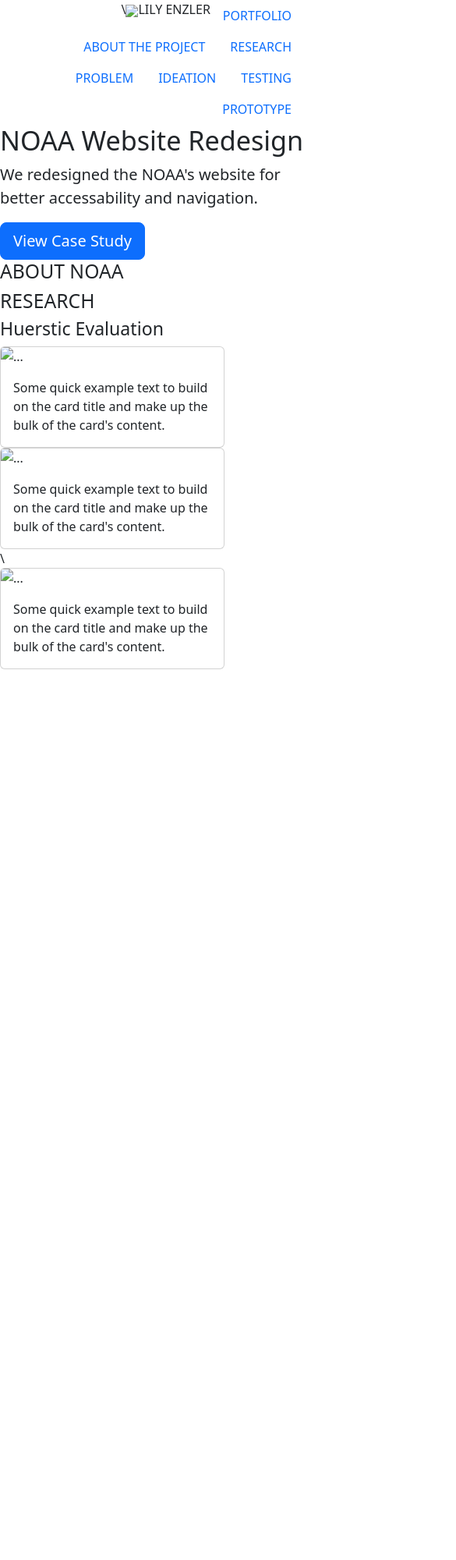
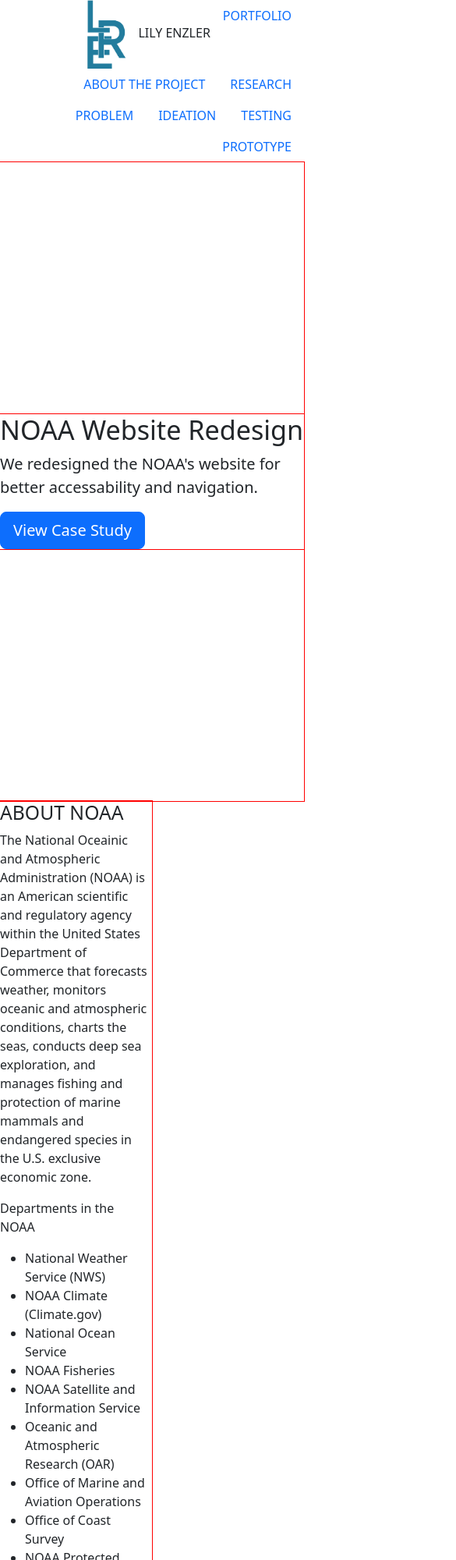
Before and after one commit to LilyEnz/UX_UI_HW_20, a plain HTML site: page index.html in a window 390 px wide. Shown: the top 2000 px of the page at 78% size, 585 px wide, since content can reach past the window. Before the commit the page ends 858 px from the top, so only its background shows below. Drawn offline with nearby package versions, Linux system fonts and the light colour scheme.

Commit message:
update navbar

```diff
--- a/css/style.css
+++ b/css/style.css
@@ -0,0 +1,32 @@
+div{
+    outline: 1px solid red;
+}
+
+.customNav {
+    position: fixed;
+    width: 100%;
+    background-color: transparent !important;
+    background-size: cover;
+    z-index: 10;
+  }
+  .navbar-nav {
+    margin-left: auto;
+    margin-right: 0 !important;
+  }
+  .navbar-brand img {
+    padding-right: 15px;
+    width: 65px;
+  }
+  .nav-item {
+    margin: 0px 15px;
+  }
+
+.jumbotron {
+    background-image: url(.);
+    background-size: cover;
+    background-repeat: no-repeat;
+    height: calc(100vh - 25px);
+    display: flex;
+    align-items: center;
+    justify-content: center;
+  }
--- a/index.html
+++ b/index.html
@@ -11,8 +11,8 @@
 
 </head>
 <body>
-    <nav class="nav justify-content-end">\
-        <a class="navbar-brand" href="#"><img src="images/acoustic-guitar.png">LILY ENZLER</a>
+    <nav class="nav justify-content-end">
+        <a class="navbar-brand" href="#"><img src="images/LRE-logo.png">LILY ENZLER</a>
         <a class="nav-link active" aria-current="page" href="#">PORTFOLIO</a>
         <a class="nav-link" href="#">ABOUT THE PROJECT</a>
         <a class="nav-link" href="#">RESEARCH</a>
@@ -29,30 +29,79 @@
           <a class="btn btn-primary btn-lg" href="#" role="button">View Case Study</a>
         </div>
       </div>
+
+
+      <div class="text col-6">
         <h2>ABOUT NOAA</h2>
+        <p> The National Oceainic and Atmospheric Administration
+            (NOAA) is an American scientific and regulatory agency
+             within the United States Department of Commerce that forecasts
+             weather, monitors oceanic and atmospheric conditions, charts the seas,
+             conducts deep sea exploration, and manages fishing and protection
+             of marine mammals and endangered species in the U.S. exclusive economic zone. </p>
+        <p>Departments in the NOAA</p>
+        <ul>
+            <li>National Weather Service (NWS)</li>
+            <li>NOAA Climate (Climate.gov)</li>
+            <li>National Ocean Service</li>
+            <li>NOAA Fisheries</li>
+            <li>NOAA Satellite and Information Service</li>
+            <li>Oceanic and Atmospheric Research (OAR)</li>
+            <li>Office of Marine and Aviation Operations</li>
+            <li>Office of Coast Survey</li>
+            <li>NOAA Protected Places (National Sanctuaries)</li>
+            <li>NOAA Department of Education</li>
+
+        </ul>
+     </div>
+      <div class="imageContainer"><img src="images/NOAALogo.png"> </div>
+      <div class="imageContainer"> <img></div>
 
      <h2>RESEARCH</h2>
-     <h3>Huerstic Evaluation</h3>
-      <div class="card" style="width: 18rem;">
-        <img src="..." class="card-img-top" alt="...">
+     <div class="container-fluid content">
+        <h2 class="sectionHeading">Shows Near You</h2>
+        <div class="row showsNear">
+
+          <!-- Card 1 -->
+          <div class="cardContainer col-lg-4 col-md-4 col-sm-12">
+            <div class="card">
+              <img src="images/show1.jpg" class="card-img-top" alt="...">
               <div class="card-body">
-          <p class="card-text">Some quick example text to build on the card title and make up the bulk of the card's content.</p>
+                <h5 class="card-title">Melbourne, Australia</h5>
+                <p class="card-text">Come see Slipknot unlease their new album "We Are Not Your Kind"</p>
+                <a href="#" class="btn btn-primary">Go somewhere</a>
+              </div>
             </div>
           </div>
 
-      <div class="card" style="width: 18rem;">
-        <img src="..." class="card-img-top" alt="...">
+          <div class="cardContainer col-lg-4 col-md-4 col-sm-12">
+            <div class="card">
+              <img src="images/show2.jpg" class="card-img-top" alt="...">
               <div class="card-body">
-          <p class="card-text">Some quick example text to build on the card title and make up the bulk of the card's content.</p>
+                <h5 class="card-title">Chicago, Illinois</h5>
+                <p class="card-text">Metallica finally returns to the big stage in Chicago Illinois</p>
+                <a href="#" class="btn btn-primary">Buy Tickets</a>
+              </div>
             </div>
           </div>
 
-      \<div class="card" style="width: 18rem;">
-        <img src="..." class="card-img-top" alt="...">
+
+          <!-- Card 3 -->
+          <div class="cardContainer col-lg-4 col-md-4 col-sm-12">
+            <div class="card">
+              <img src="images/show3.jpg" class="card-img-top" alt="...">
               <div class="card-body">
-          <p class="card-text">Some quick example text to build on the card title and make up the bulk of the card's content.</p>
+                <h5 class="card-title">Long Beach, California</h5>
+                <p class="card-text">The Red Hot Chili Peppers take the stage at the Honda Center</p>
+                <a href="#" class="btn btn-primary">Buy Tickets</a>
               </div>
             </div>
+          </div>
+          <!-- End card 3 -->
+        </div>
+      </div>
+      <!-- End cards -->
+
 
 </body>
 <script src="https://cdn.jsdelivr.net/npm/bootstrap@5.2.0/dist/js/bootstrap.bundle.min.js" integrity="sha384-A3rJD856KowSb7dwlZdYEkO39Gagi7vIsF0jrRAoQmDKKtQBHUuLZ9AsSv4jD4Xa" crossorigin="anonymous"></script>
```
Also changed, not shown: images/NOAALogo.png (added), images/transparency.png (added). Lines whose indentation alone changed are shown as unchanged.
